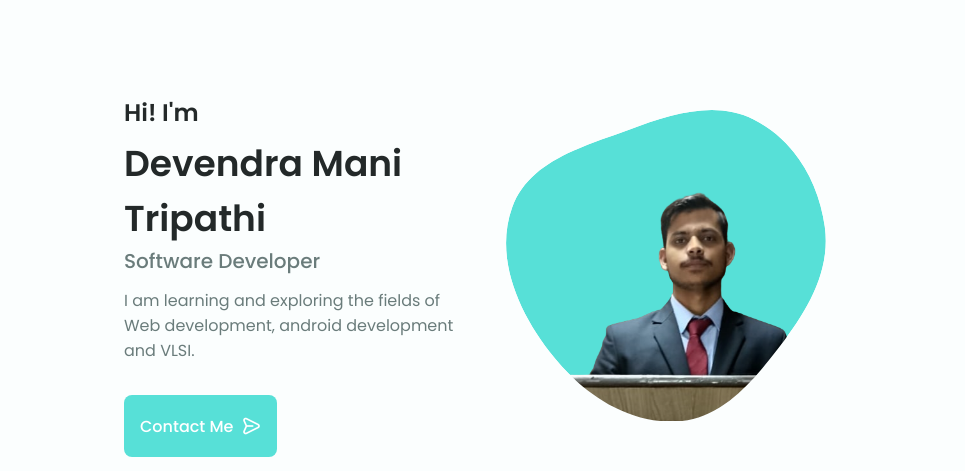
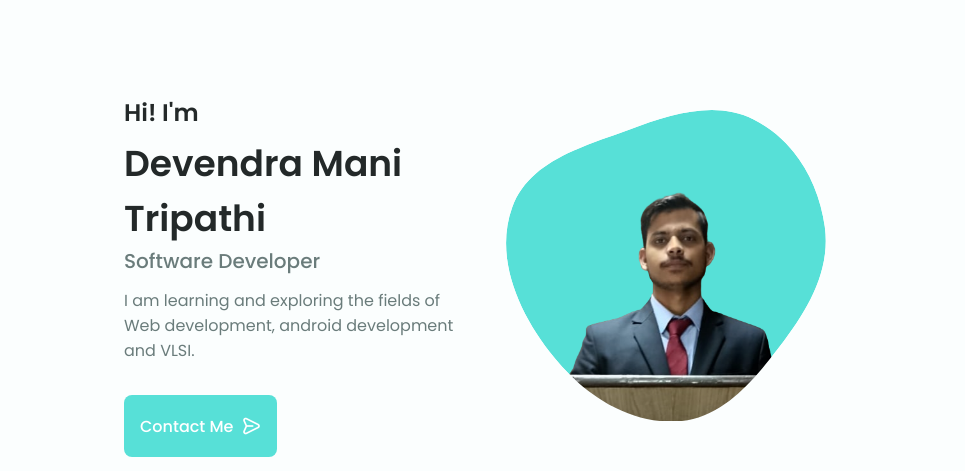
Before and after one commit to DEVENDRA-MANI-TRIPATHI/Personal-Portfolio, a plain HTML site: page index.html in a window 1280 px wide. Shown: the part 103-574 px from the top of the page, 188-1153 px from the left. Drawn offline with nearby package versions, Linux system fonts and the light colour scheme.

Commit message:
svg edited

```diff
--- a/index.html
+++ b/index.html
@@ -113,7 +113,7 @@
                             </mask>
                             <g mask="url(#mask0)">
                                 <path d="M9.19024 145.964C34.0253 76.5814 114.865 54.7299 184.111 29.4823C245.804 6.98884 311.86 -14.9503 370.735 14.143C431.207 44.026 467.948 107.508 477.191 174.311C485.897 237.229 454.931 294.377 416.506 344.954C373.74 401.245 326.068 462.801 255.442 466.189C179.416 469.835 111.552 422.137 65.1576 361.805C17.4835 299.81 -17.1617 219.583 9.19024 145.964Z"/>
-                                <image class="home__blob-img" x="40" y="70" href="assets/img/mynew.png"/>
+                                <image class="home__blob-img" x="10" y="70" href="assets/img/mynew.png"/>
                             </g>
                         </svg>
                     </div>
```
